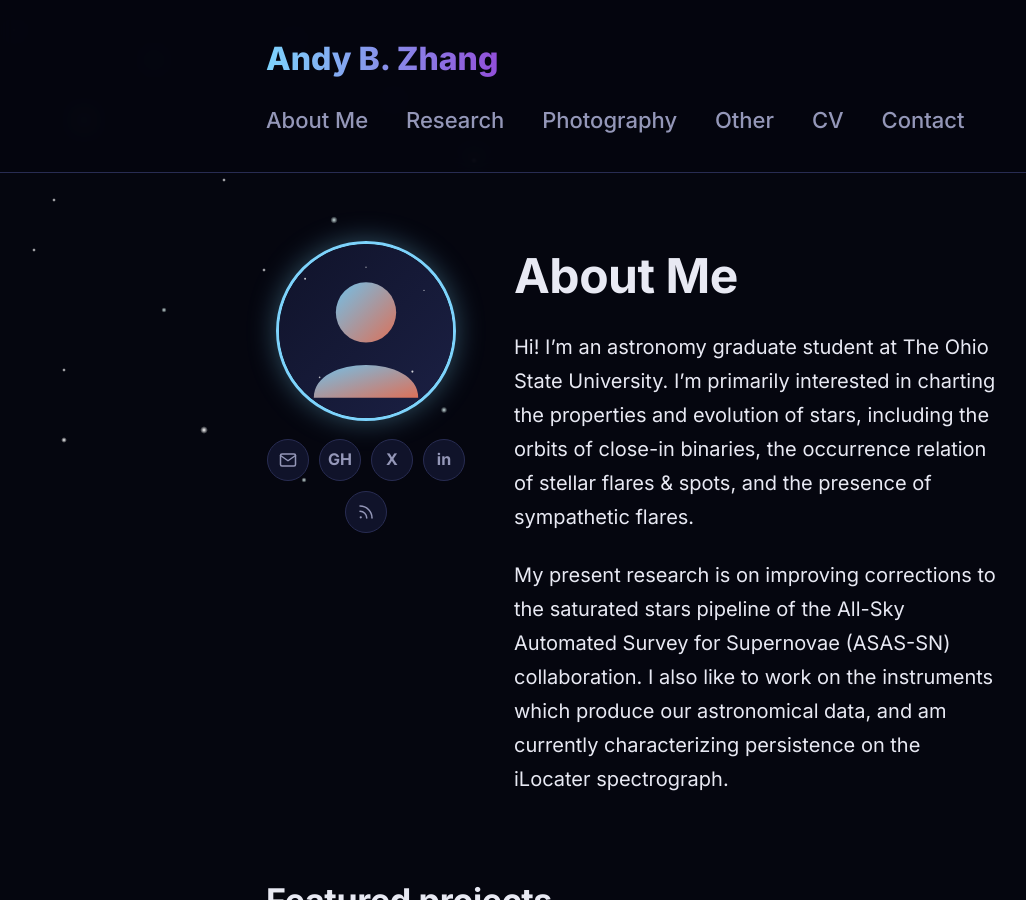
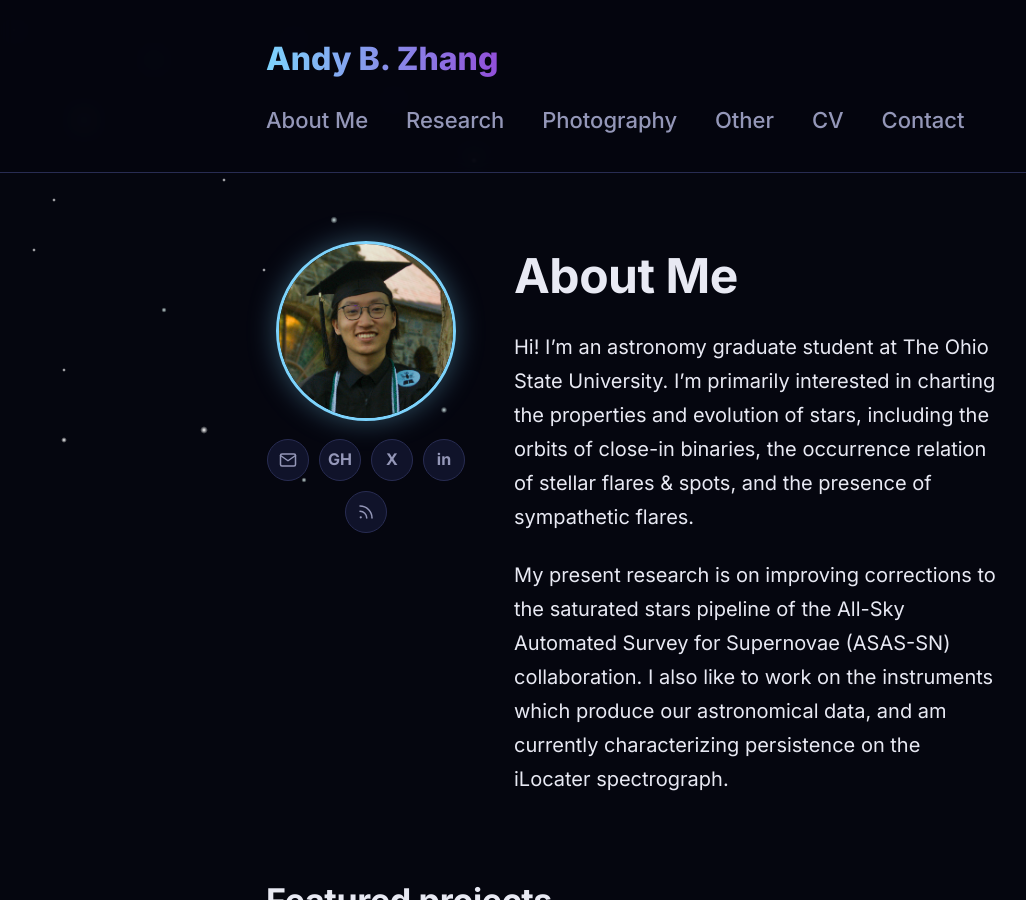
Before and after one commit to 22andyz/22andyz.github.io, a Jekyll site: the page built from index.md, in a window 1280 px wide and 900 px high. Shown: the whole window, without its empty margins (6-1032 px from the left). Built offline with Jekyll 4.4.1, drawn with Linux system fonts in a browser that asks for light colours.

Commit message:
Changed headshot photo

```diff
--- a/index.md
+++ b/index.md
@@ -5,7 +5,7 @@ title: About Me
 
 <div class="about-layout">
   <aside class="about-sidebar">
-    <img class="headshot" src="{{ '/assets/images/headshot.svg' | relative_url }}" alt="Placeholder headshot">
+    <img class="headshot" src="{{ '/assets/images/headshot.jpg' | relative_url }}" alt="Placeholder headshot">
 
     <div class="contact-icons">
       <a class="icon-badge" href="mailto:{{ site.author.email }}" title="Email" aria-label="Email">
```
Also changed, not shown: assets/images/headshot.jpg (added), 3 other files.
